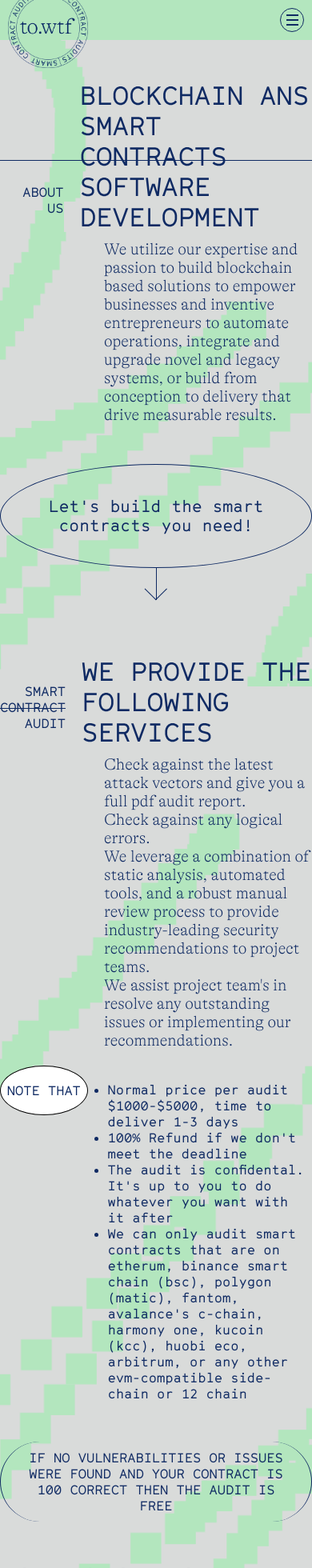
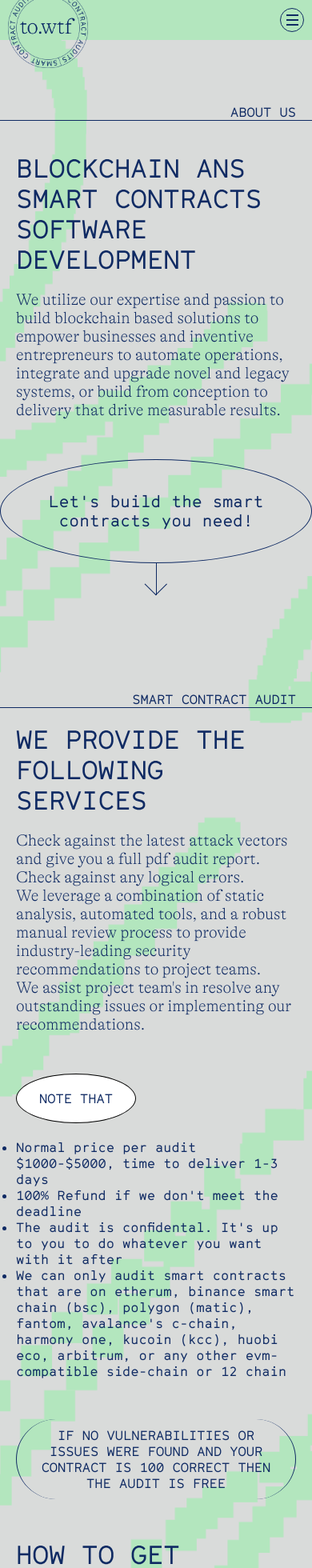
Before and after one commit to unjica/to.wtf, a Vue app: page / in a window 390 px wide. Shown: the top 1960 px of the page at 80% size. Built offline with nearby package versions, Linux system fonts and the light colour scheme.

Commit message:
mobile friendly

```diff
--- a/src/App.vue
+++ b/src/App.vue
@@ -5,6 +5,16 @@
 </template>
 
 <style lang="scss">
+@media only screen and (max-width: 760px) {
+  .desktop {
+    display: none !important;
+  }
+}
+@media only screen and (min-width: 761px) {
+  .mobile {
+    display: none !important;
+  }
+}
 @font-face {
   font-family: Alpina;
   src: url(./fonts/GT-Alpina-Standard-Thin.ttf);
@@ -25,7 +35,7 @@
 }
 .container {
   max-width: 800px;
-  margin: auto
+  margin: auto;
 }
 .hr {
   width: 100%;
--- a/src/components/AboutUs.vue
+++ b/src/components/AboutUs.vue
@@ -1,18 +1,27 @@
 <template>
   <div>
-    <div class="hr" style="position: absolute; z-index: 0; transform: translateY(150px)"></div>
-    <div class="container" style="padding-top: 50px">
-      <div style="position: relative">
+    <div class="mobile" style="display: flex; flex-direction: column; align-items: flex-end">
+      <span style="margin: 0 20px">ABOUT US</span>
+      <div class=hr></div>
+    </div>
+    <div class="hr desktop" style="position: absolute; z-index: 0; transform: translateY(150px)"></div>
+    <div class="desktop" style="height: 30px"></div>
+    <div class="container" style="padding-top: 20px; margin: 0 auto">
+      <div style="position: relative;">
         <div style="display: flex; align-items: flex-end;">
-          <span style="margin: 0 0 20px 0; width: 110px; text-align: end">ABOUT US</span>
-          <div>
-            <h1 style="padding-left: 20px;">BLOCKCHAIN ANS SMART </h1>
+          <span class="desktop" style="margin: 0 0 20px 0; width: 110px; text-align: end">ABOUT US</span>
+          <h1 class="mobile" style="padding: 20px">BLOCKCHAIN ANS SMART CONTRACTS SOFTWARE DEVELOPMENT</h1>
+          <div class="desktop">
+            <h1 style="padding-left: 20px;">BLOCKCHAIN ANS SMART</h1>
             <h1 style="padding-left: 20px;">CONTRACTS SOFTWARE</h1>
             <h1 style="padding: 0 50px 0 20px; position: relative; width: fit-content; background-color: #d9dbda; z-index: 1">DEVELOPMENT</h1>
           </div>
         </div>
       </div>
-      <p class="alpina" style="font-size: 20px; margin: 10px 0 10px 130px; max-width: 540px">
+      <p class="alpina desktop" style="font-size: 20px; margin: 10px 0 10px 130px; max-width: 540px">
+        We utilize our expertise and passion to build blockchain based solutions to empower businesses and inventive entrepreneurs to automate operations, integrate and upgrade novel and legacy systems, or build from conception to delivery that drive  measurable results.
+      </p>
+      <p class="alpina mobile" style="font-size: 20px; margin: 0 20px;">
         We utilize our expertise and passion to build blockchain based solutions to empower businesses and inventive entrepreneurs to automate operations, integrate and upgrade novel and legacy systems, or build from conception to delivery that drive  measurable results.
       </p>
       <div style="border-radius: 50%; padding: 40px 10px; font-size: 20px; border: solid 1px #0f2a63; display: flex; justify-content: center; align-items: center; margin: 50px auto 0; max-width: 440px; text-align: center">
--- a/src/components/Menu.vue
+++ b/src/components/Menu.vue
@@ -1,6 +1,6 @@
 <template>
   <div style="background-color: #B3E6BE; position: fixed; top: 0; left: 0; right: 0; bottom: 0; z-index: 2; display: flex; flex-direction: column; justify-content: center; align-items: center;">
-    <ul style="font-size: 30px">
+    <ul style="font-size: 30px; margin: 0 0 0 20px">
       <li class="pointer" @click="$emit('menuClick', 'about_us')">ABOUT US</li>
       <li class="pointer" @click="$emit('menuClick', 'smart_contrants_audit')">SMART CONTRACTS AUDIT</li>
       <li>CRYPTO ASSETS RECOVERY</li>
--- a/src/components/SmartContractAudit.vue
+++ b/src/components/SmartContractAudit.vue
@@ -1,30 +1,51 @@
 <template>
   <div>
-    <div class="hr" style="position: absolute; z-index: 0; transform: translateY(115px)"></div>
-    <div class="container" style="padding-top: 50px; margin-bottom: 50px">
+    <div class="mobile" style="display: flex; flex-direction: column; align-items: flex-end">
+      <span style="margin: 0 20px">SMART CONTRACT AUDIT</span>
+      <div class=hr></div>
+    </div>
+    <div class="hr desktop" style="position: absolute; z-index: 0; transform: translateY(115px)"></div>
+    <div class="desktop" style="height: 30px"></div>
+    <div class="container" style="padding-top: 20px; margin: 0 auto 50px">
       <div style="position: relative">
         <div style="display: flex; align-items: flex-end;">
-          <span style="margin: 0 0 20px 0; width: 110px; text-align: end">
+          <span class="desktop" style="margin: 0 0 20px 0; width: 110px; text-align: end">
             <div>SMART</div>
             <div>CONTRACT</div>
             <div>AUDIT</div>
           </span>
-          <div>
+          <h1 class="mobile" style="padding: 0 20px">WE PROVIDE THE FOLLOWING SERVICES</h1>
+          <div class="desktop">
             <h1 style="padding-left: 20px;">WE PROVIDE THE</h1>
             <h1 style="padding: 0 50px 0 20px; position: relative; width: fit-content; background-color: #d9dbda; z-index: 1">FOLLOWING SERVICES</h1>
           </div>
         </div>
       </div>
-      <ul class="alpina" style="list-style-type: none; font-size: 20px; margin: 10px 0 10px 130px; max-width: 540px">
+      <ul class="alpina desktop" style="list-style-type: none; font-size: 20px; margin: 10px 0 10px 130px; max-width: 540px">
+        <li>Check against the latest attack vectors and give you a full pdf audit report.</li>
+        <li>Check against any logical errors.</li>
+        <li>We leverage a combination of static analysis, automated tools, and a robust manual review process to provide industry-leading security recommendations to project teams.</li>
+        <li>We assist project team's in resolve any outstanding issues or implementing our recommendations.</li>
+      </ul>
+      <ul class="alpina mobile" style="list-style-type: none; font-size: 20px; margin: 20px;">
         <li>Check against the latest attack vectors and give you a full pdf audit report.</li>
         <li>Check against any logical errors.</li>
         <li>We leverage a combination of static analysis, automated tools, and a robust manual review process to provide industry-leading security recommendations to project teams.</li>
         <li>We assist project team's in resolve any outstanding issues or implementing our recommendations.</li>
       </ul>
       <div style="height: 10px"></div>
-      <div style="margin: auto; display: flex; max-width: 540px; align-items: flex-start;">
+      <div class="desktop" style="margin: auto; display: flex; max-width: 540px; align-items: flex-start;">
         <div style="margin-right: 25px; background-color: #fff; border: 1px solid #000; border-radius: 50%; width: 30%; padding: 20px 0; display: flex; justify-content: center; align-items: center">NOTE THAT</div>
         <ul style="width: 70%; margin-top: 20px">
+          <li>Normal price per audit $1000-$5000, time to deliver 1-3 days</li>
+          <li>100% Refund if we don't meet the deadline</li>
+          <li>The audit is confidental. It's up to you to do whatever you want with it after</li>
+          <li>We can only audit smart contracts that are on etherum, binance smart chain (bsc), polygon (matic), fantom, avalance's c-chain, harmony one, kucoin (kcc), huobi eco, arbitrum, or any other evm-compatible side-chain or 12 chain</li>
+        </ul>
+      </div>
+      <div class="mobile" style="margin: 20px;">
+        <div style="width: 150px; background-color: #fff; border: 1px solid #000; border-radius: 50%; padding: 20px 0; display: flex; justify-content: center; align-items: center">NOTE THAT</div>
+        <ul style="margin-top: 20px">
           <li>Normal price per audit $1000-$5000, time to deliver 1-3 days</li>
           <li>100% Refund if we don't meet the deadline</li>
           <li>The audit is confidental. It's up to you to do whatever you want with it after</li>
--- a/src/views/Home.vue
+++ b/src/views/Home.vue
@@ -2,14 +2,20 @@
   <div>
     <Nav :menu="menu" @openMenu="openMenu" @closeMenu="closeMenu" />
     <Menu @menuClick="scrollTo($event)" v-show="menu" />
+    <div class="mobile" style="height: 80px"></div>
     <div>
       <AboutUs id="about_us" />
+      <div style="height: 100px"></div>
       <SmartContractAudit id="smart_contrants_audit" />
       <div class="container">
-        <div style="padding: 10px 30px; text-align: center; max-width: 540px; margin: auto; border-left: 1px solid #0f2a63; border-right: 1px solid #0f2a63; border-radius: 50px">
+        <div class="desktop" style="padding: 10px 30px; text-align: center; max-width: 540px; margin: auto; border-left: 1px solid #0f2a63; border-right: 1px solid #0f2a63; border-radius: 50px">
           IF NO VULNERABILITIES OR ISSUES WERE FOUND AND YOUR CONTRACT IS 100 CORRECT THEN THE AUDIT IS FREE
         </div>
-        <GetStarted />
+        <div class="mobile" style="padding: 10px 30px; text-align: center; margin: 20px; border-left: 1px solid #0f2a63; border-right: 1px solid #0f2a63; border-radius: 50px">
+          IF NO VULNERABILITIES OR ISSUES WERE FOUND AND YOUR CONTRACT IS 100 CORRECT THEN THE AUDIT IS FREE
+        </div>
+        <GetStarted class="mobile" style="margin: 50px 20px" />
+        <GetStarted class="desktop" />
         <FreeQuote style="padding-bottom: 50px" />
       </div>
     </div>
```
